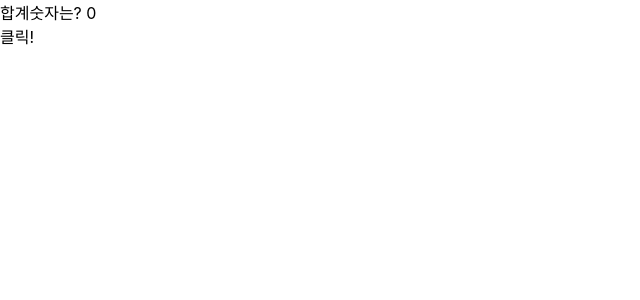
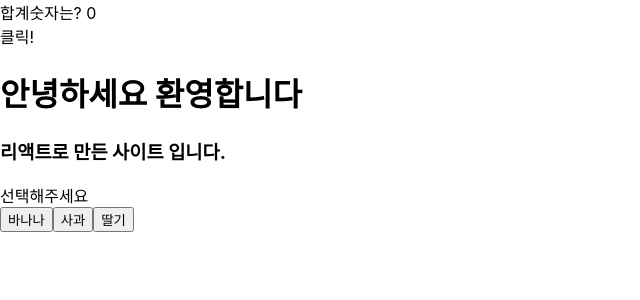
Before and after one commit to nawhlig/Todo_React, a React (Create React App) app in the folder todo/: page / in a window 1280 px wide. Shown: the top 300 px of the page, without its empty margins (0-640 px from the left). Built offline with nearby package versions, Linux system fonts and the light colour scheme.

Commit message:
React 상태변화 값처리 실습

```diff
--- a/todo/src/App.js
+++ b/todo/src/App.js
@@ -1,26 +1,18 @@
 import React from 'react';
 import 'App.css';
-
-//컴포넌트 클래스, 함수형
-function Count() {
-  const [cnt, setCnt] = React.useState(0)
-
-  const click = () => {
-    setCnt(cnt +1)
-  }
-
-
-  return(
-    <div>합계숫자는? <span>{cnt}</span>
-    <div onClick={click}>클릭!</div></div>
-    );
-}
+import Count from "Count";
+import CompoWelcome from "CompoWelcome";
+import CompoReact from "CompoReact"
+import Compo_Button1 from "Compo_Button1"
 
 
 function App() {
   return (
     <div>
-     <Count></Count>
+     <Count/>
+     <CompoWelcome/>
+     <CompoReact/>
+     <Compo_Button1/>
     </div>
   );
 }
--- /dev/null
+++ b/todo/src/CompoReact.js
@@ -0,0 +1,6 @@
+import React from "react";
+
+function CompoReact(){
+    return(<h3>리액트로 만든 사이트 입니다.</h3>)
+}
+export default CompoReact;
--- /dev/null
+++ b/todo/src/CompoWelcome.js
@@ -0,0 +1,6 @@
+import React from "react";
+
+function CompoWelcome(){
+    return(<h1>안녕하세요 환영합니다</h1>)
+}
+export default CompoWelcome;
--- /dev/null
+++ b/todo/src/Compo_Button1.js
@@ -0,0 +1,71 @@
+import React, { useState } from "react";
+
+function Compo_Button1(){
+
+    //버튼 클릭시 상태 변화
+    // //함수 1개로 사용
+    const [state, setState] = useState("선택해주세요")
+
+    const change = (e) => {
+        console.dir(e.target)
+        console.log(e.target.innerHTML)
+        console.log(e.target.getAttribute("data"))
+        console.log(e.target.getAttribute("name"))
+        console.log(e.target.name)
+        setState(e.target.innerHTML)
+    }
+    return (
+        <>
+            <div>{state}</div>
+            <div>
+                <button data="바나나" name="바나나" onClick={change}>바나나</button>
+                <button data="사과" name="사과" onClick={change}>사과</button>
+                <button data="딸기" name="딸기" onClick={change}>딸기</button>
+            </div>
+        </>
+    )
+
+    // //함수 3개로 사용
+    // const [cnt, setCnt] = React.useState("선택해주세요")
+    // const clickb = () => {setCnt("바나나");}
+    // const clicka = () => {setCnt("사과");}
+    // const clicks = () => {setCnt("딸기");}
+
+    // return(
+    // <>
+    // <span>{cnt}</span>
+
+    // <div>
+    //   <button onClick={clickb}>바나나</button>
+    //   <button onClick={clicka}>사과</button>
+    //   <button onClick={clicks}>딸기</button>
+    // </div>
+    // </>)
+}
+
+export default Compo_Button1;
+
+// const [cnt, setCnt] = React.useState(0)
+
+//     const click = () => {
+//       setCnt(cnt +1);
+//     }
+
+
+//     return(
+//       <div>합계숫자는? <span>{cnt}</span>
+//       <div onClick={click}>클릭!</div></div>
+//       );
+
+
+// handleOnClick = () => {
+//     console.log("Click")
+// }
+
+// render(){
+//     return(
+//         <div>
+//             <button onClick = {this.handleOnClick}>
+//                 출력
+//             </button>
+//         </div>
--- /dev/null
+++ b/todo/src/Count.js
@@ -0,0 +1,18 @@
+import React from "react";
+
+//컴포넌트 클래스, 함수형
+function Count() {
+    const [cnt, setCnt] = React.useState(0)
+
+    const click = () => {
+      setCnt(cnt +1);
+    }
+
+
+    return(
+      <div>합계숫자는? <span>{cnt}</span>
+      <div onClick={click}>클릭!</div></div>
+      );
+  }
+
+export default Count;
```
